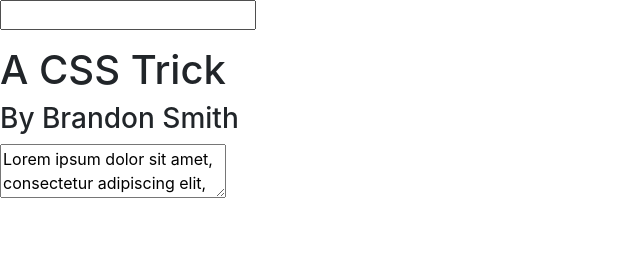
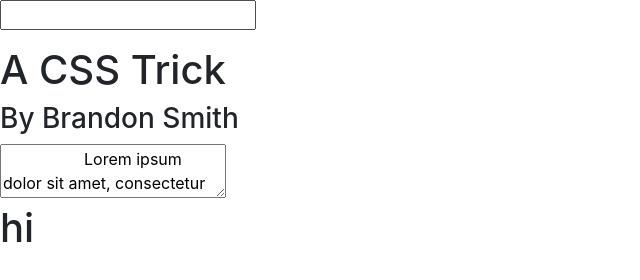
Before and after one commit to milliwonkim/vanilla-js-imitating-react, a plain HTML site: page index.html in a window 1280 px wide. Shown: the whole page, without its empty margins (0-640 px from the left). Drawn offline with nearby package versions, Linux system fonts and the light colour scheme.

Commit message:
[add] rearrange ClassBasedComponent

```diff
--- a/index.js
+++ b/ClassBasedComponent.js
@@ -35,42 +35,53 @@ class Component {
     }
   }
 
-class BlogPost extends Component {
-    constructor(props) {
-        super(props)
-        this.state = {
-            author: props.author,
-            title: props.title,
-            body: props.body,
-            changed: ''
-        }
+  class BlogPost extends Component {
+
+    constructor(props, children) {
+      super(props);
+
+      this.children = children;
+      this.state = {
+        author: props.author,
+        title: props.title,
+        body: props.body
+      }
+    }
+
+    render() {
+      return `<div class="post">
+                <h1>${this.state.title}</h1>
+                <h3>By ${this.state.author}</h3>
+                <textarea onchange="document.componentRegistry[${this._id}].setBody(this.value)">
+                  ${this.state.body}
+                </textarea>
+                <div>
+                  ${this.children.render()}
+                </div>
+              </div>`;
     }
 
     setBody(newBody) {
-        console.log('newBody in setBody: ', newBody)
-        this.state.body = newBody;
-        update()
+      this.state.body = newBody;
+      update();
     }
 
-    setConsole() {
-        console.log('this.state.body: ',this.state.body)
-    }
+  }
 
-    render() {
-        return `
-            <div class="post">
-                <h1>${this.state.title}</h1>
-                <h3>By ${this.state.author}</h3>
-                <textarea onchange="document.componentRegistry[${this._id}].setBody(this.value)">${this.state.body}</textarea>
-                <h1>${this.state.changed}</h1>
-            </div>
-        `;
-    }
-
+class adComponents {
+  render() {
+    return (
+      `
+        <h1>hi</h1>
+      `
+    )
+  }
 }
 
+let anotherComponent = new adComponents;
 
-let blogPostComponent = new BlogPost(blogPostData)
+let blogPostComponent = new BlogPost(blogPostData, anotherComponent)
+console.log('blogPostComponent: ',blogPostComponent)
 
 function update() {
     document.querySelector('body').innerHTML = blogPostComponent.render();
@@ -87,4 +98,6 @@ inputElement.addEventListener('change', (event) => {
     blogPostComponent.setConsole()
 })
 
+console.log('blogPostComponent.render()',blogPostComponent.render())
+
 document.querySelector('#root').innerHTML = blogPostComponent.render()
--- a/index.html
+++ b/index.html
@@ -17,7 +17,7 @@
     <div id="root">
     </div>
 
-    <script src='./index.js'></script>
+    <script src='./ClassBasedComponent.js'></script>
 </body>
 
 </html>
```
Also changed, not shown: FunctionalComponent.js (added).
